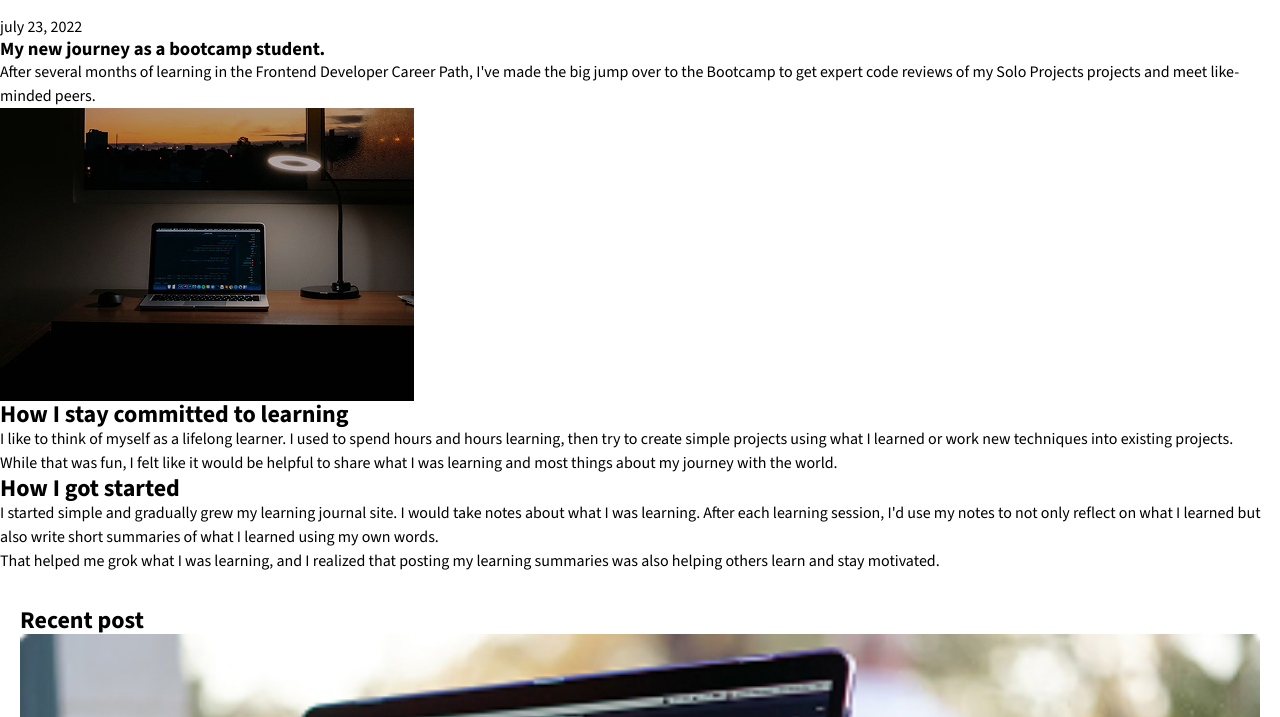
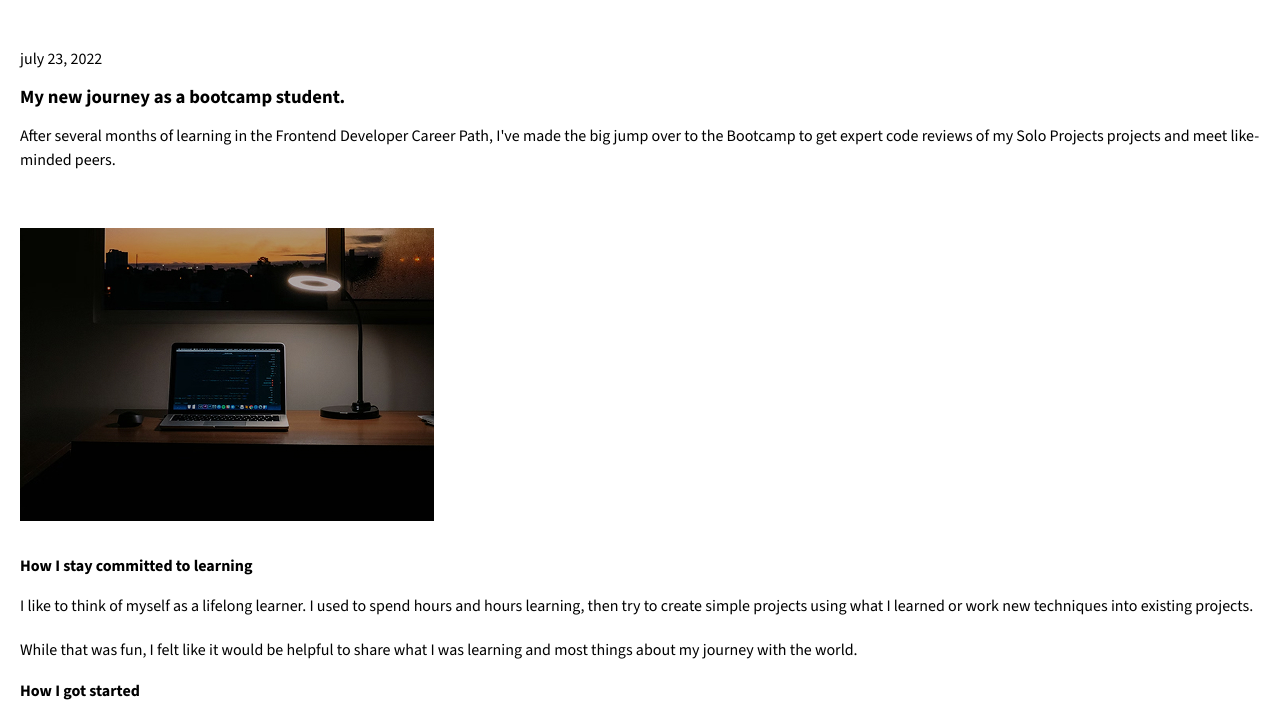
Before and after one commit to dedo-dev/learning-journal-blog, a plain HTML site: page single-post.html in a window 1280 px wide. Shown: the part 56-773 px from the top of the page. Drawn offline with nearby package versions, Linux system fonts and the light colour scheme.

Commit message:
style added to the single-post pages

```diff
--- a/index.css
+++ b/index.css
@@ -227,3 +227,34 @@ section:has(.article-wrapper) {
   font-weight: bold;
   margin-block-end: .25rem;
 }
+
+/* ----- SINGLE-POST ----- */
+
+section:has(.post) {
+  padding: 2em 1.25em;
+}
+
+.post__intro {
+  display: flex;
+  flex-direction: column;
+  gap: 1rem;
+}
+
+.post__img {
+  margin-block: 2.25rem;
+}
+
+.post__inner-title, .post__txt {
+  font-size: 1rem;
+  margin-block-end: 1.25rem;
+}
+
+.recent-post-title {
+  margin-block-end: 1.75rem;
+  font-size: 1rem;
+  text-align: center;
+}
+
+.article-wrapper + h2 {
+  margin-block-end: 0;
+}
```
